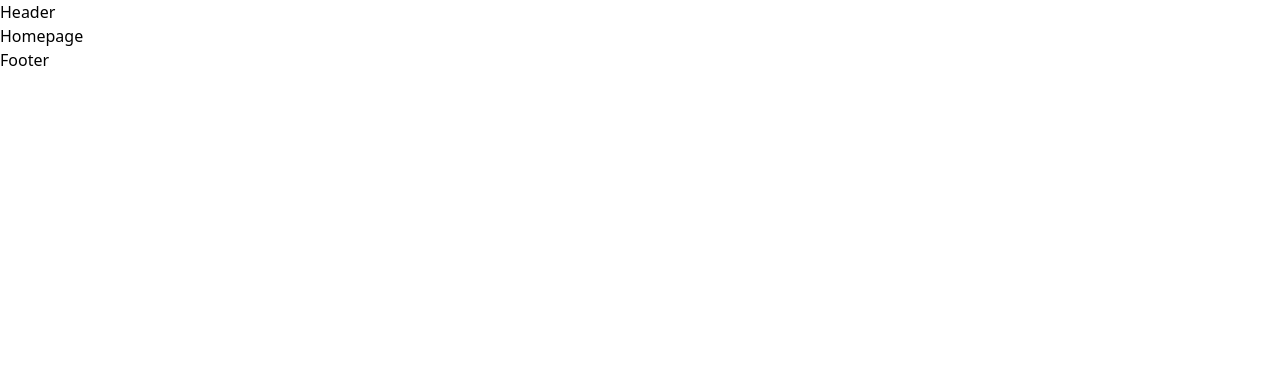
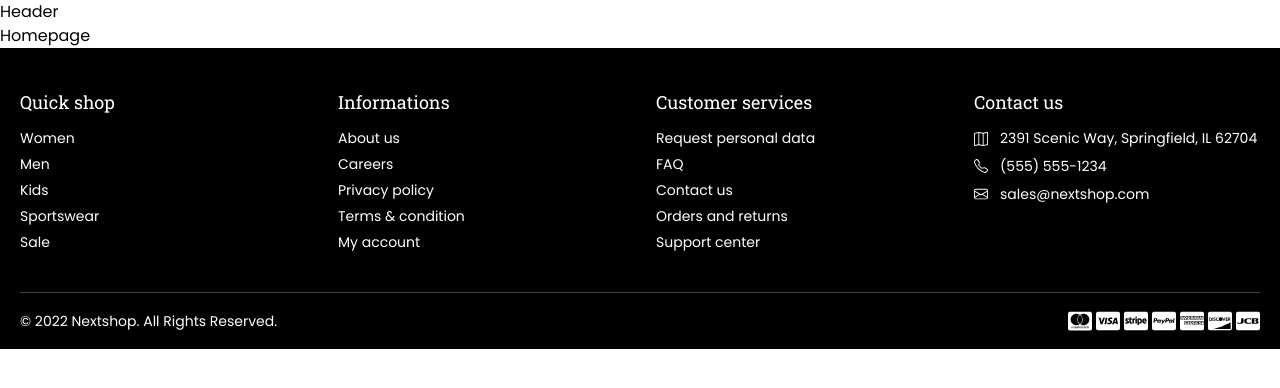
Before and after one commit to mohammadwahid-eng/nextshop, a Next.js app: page / in a window 1280 px wide. Shown: the top 388 px of the page. Built offline with nearby package versions, Linux system fonts and the light colour scheme.

Commit message:
footer added

```diff
--- a/components/Footer.tsx
+++ b/components/Footer.tsx
@@ -1,9 +1,65 @@
 import { FunctionComponent } from "react"
+import { BsEnvelope, BsMap, BsTelephone } from "react-icons/bs"
+import { FaCcAmex, FaCcDiscover, FaCcJcb, FaCcMastercard, FaCcPaypal, FaCcStripe, FaCcVisa } from "react-icons/fa"
 
 const Footer: FunctionComponent = () => {
   return (
-    <footer>
-      Footer
+    <footer className="bg-black text-white lg:text-sm">
+      <section className="container grid px-5 gap-10 md:gap-8 md:grid-cols-2 lg:grid-cols-4 py-10">
+        <div>
+          <h4 className="font-roboto-slab text-xl lg:text-lg mb-3">Quick shop</h4>
+          <ul className="grid gap-1.5">
+            <li><a href="#" className="hover:underline">Women</a></li>
+            <li><a href="#" className="hover:underline">Men</a></li>
+            <li><a href="#" className="hover:underline">Kids</a></li>
+            <li><a href="#" className="hover:underline">Sportswear</a></li>
+            <li><a href="#" className="hover:underline">Sale</a></li>
+          </ul>
+        </div>
+        <div>
+          <h4 className="font-roboto-slab text-xl lg:text-lg mb-3">Informations</h4>
+          <ul className="grid gap-1.5">
+            <li><a href="#" className="hover:underline">About us</a></li>
+            <li><a href="#" className="hover:underline">Careers</a></li>
+            <li><a href="#" className="hover:underline">Privacy policy</a></li>
+            <li><a href="#" className="hover:underline">Terms &amp; condition</a></li>
+            <li><a href="#" className="hover:underline">My account</a></li>
+          </ul>
+        </div>
+        <div>
+          <h4 className="font-roboto-slab text-xl lg:text-lg mb-3">Customer services</h4>
+          <ul className="grid gap-1.5">
+            <li><a href="#" className="hover:underline">Request personal data</a></li>
+            <li><a href="#" className="hover:underline">FAQ</a></li>
+            <li><a href="#" className="hover:underline">Contact us</a></li>
+            <li><a href="#" className="hover:underline">Orders and returns</a></li>
+            <li><a href="#" className="hover:underline">Support center</a></li>
+          </ul>
+        </div>
+        <div>
+          <h4 className="font-roboto-slab text-xl lg:text-lg mb-3">Contact us</h4>
+          <ul className="grid gap-2">
+            <li><a href="https://goo.gl/maps/eBBPGMkW6N5i3rM39" target="_blank" rel="noreferrer" className="flex gap-3 hover:underline"><BsMap className="mt-1"/>2391 Scenic Way, Springfield, IL 62704</a></li>
+            <li><a href="tel:(555) 555-1234" className="flex items-center gap-3 hover:underline"><BsTelephone/>(555) 555-1234</a></li>
+            <li><a href="mailto:sales@nextshop.com" className="flex items-center gap-3 hover:underline"><BsEnvelope/>sales@nextshop.com</a></li>
+          </ul>
+        </div>
+      </section>
+      <div className="container px-5">
+        <div className=" border-t border-cyan-50/25"></div>
+      </div>
+      <section className="container px-5 flex flex-col gap-3 md:flex-row items-center py-4">
+        <div className="grow">&copy; 2022 Nextshop. All Rights Reserved.</div>
+        <div className="flex gap-1 text-3xl lg:text-2xl">
+          <FaCcMastercard/>
+          <FaCcVisa/>
+          <FaCcStripe/>
+          <FaCcPaypal/>
+          <FaCcAmex/>
+          <FaCcDiscover/>
+          <FaCcJcb/>
+        </div>
+      </section>
     </footer>
   )
 }
--- a/package.json
+++ b/package.json
@@ -11,7 +11,8 @@
   "dependencies": {
     "next": "12.2.5",
     "react": "18.2.0",
-    "react-dom": "18.2.0"
+    "react-dom": "18.2.0",
+    "react-icons": "^4.4.0"
   },
   "devDependencies": {
     "@types/node": "18.7.14",
--- a/pages/_document.tsx
+++ b/pages/_document.tsx
@@ -10,7 +10,7 @@ class NextDocument extends Document {
           <link rel="preconnect" href="https://fonts.gstatic.com" crossOrigin="true"/>
           <link href="https://fonts.googleapis.com/css2?family=Montserrat:wght@400;500;600;700;800&family=Poppins:ital,wght@0,300;0,400;0,500;0,600;0,700;1,400&family=Roboto+Slab:wght@300;400;700&display=swap" rel="stylesheet"/>
         </Head>
-        <body>
+        <body className="antialiased font-poppins">
           <Main />
           <NextScript />
         </body>
--- a/tailwind.config.js
+++ b/tailwind.config.js
@@ -5,6 +5,9 @@ module.exports = {
     './components/**/*.{js,ts,jsx,tsx}'
   ],
   theme: {
+    container: {
+      center: true
+    },
     extend: {
       fontFamily: {
         'poppins': ['Poppins', 'sans-serif'],
```
Also changed, not shown: 1 other file (tests, documents, lock files or other folders).
